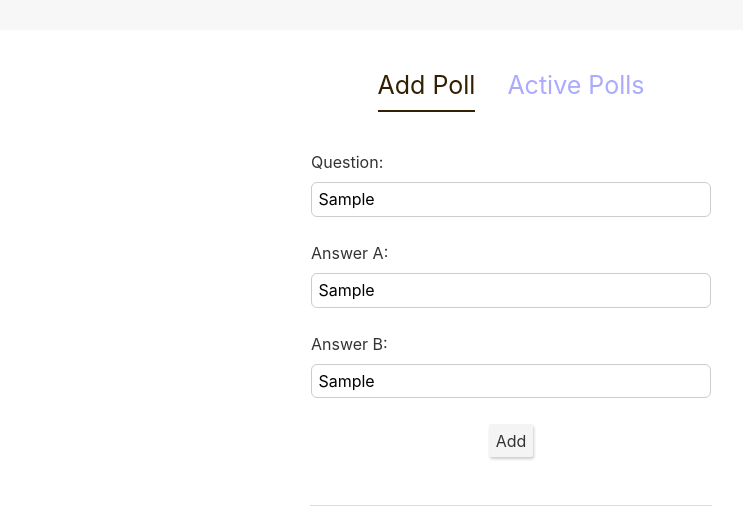
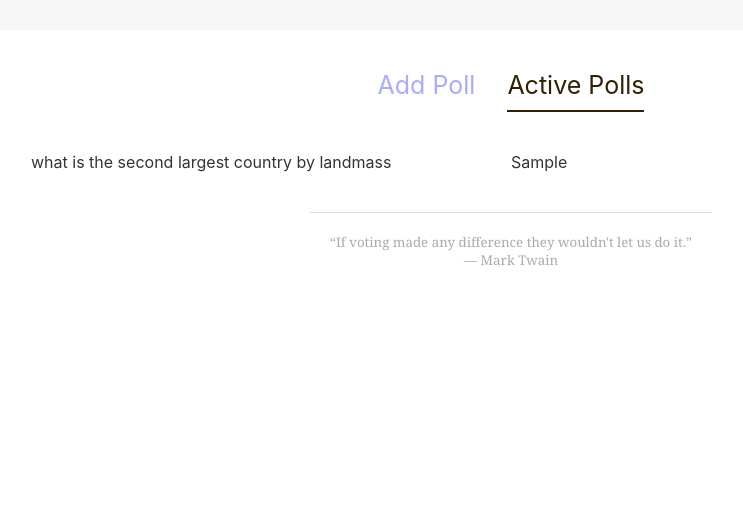
Before and after one commit to hckrtst/polls, a Svelte app in the folder north-poll/: page / in a window 1280 px wide. Both pictures are taken after typing "Sample", "Sample", "Sample" into the empty fields and a click on the button "Add". Shown: the part 299-814 px from the top of the page, without its empty margins (129-872 px from the left). Built offline with nearby package versions, Linux system fonts and the light colour scheme.

Commit message:
update polls list

```diff
--- a/north-poll/src/App.svelte
+++ b/north-poll/src/App.svelte
@@ -20,7 +20,8 @@
   ];
 
   function handleAddPoll(e) {
-    console.log(e.detail);
+    polls = [...polls, e.detail];
+    activeTab = tabs[1];
   }
 </script>
 
@@ -28,6 +29,10 @@
   main {
     max-width: 960px;
     margin: 40px auto;
+  }
+  .poll-list{
+    display: grid;
+    grid-template-columns: 1fr 1fr;
   }
 </style>
 
@@ -37,9 +42,12 @@
   {#if activeTab === tabs[0]}
     <AddPollForm on:addPoll={handleAddPoll}/>
   {:else}
-    {#each polls as poll}
-      <p>{poll.ques}</p>
-    {/each}
+    <div class="poll-list">
+      {#each polls as poll}
+        <div>{poll.ques}</div>
+      {/each}
+    </div>
+
   {/if}
 </main>
 
```
